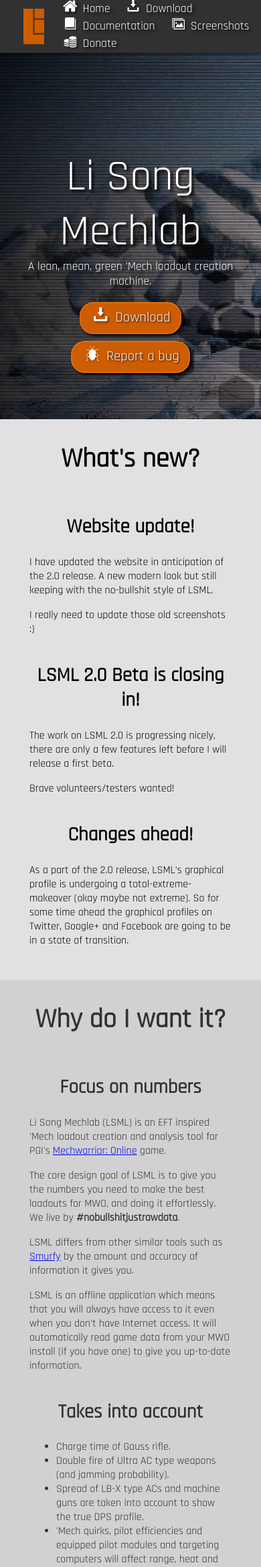
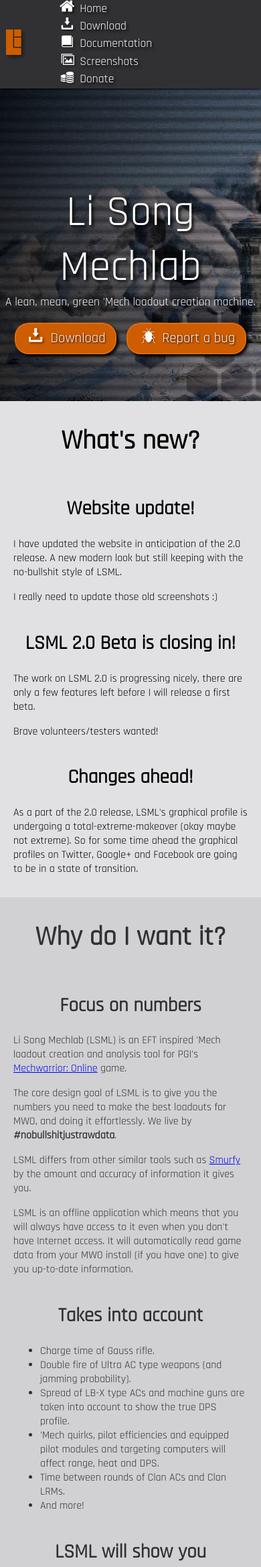
Before and after one commit to lisongmechlab/lsml, a PHP site: page / in a window 390 px wide. Shown: the top 2340 px of the page at 67% size. Run offline with PHP 8.4, Linux system fonts and the light colour scheme; some libraries are stand-ins or nearby versions.

Commit message:
Style tweaks.

```diff
--- a/index.html
+++ b/index.html
@@ -12,7 +12,9 @@
 </head>
 <body>
 <nav>
-    <img src="images/logo.svg" class="logo" alt="LSML"/>
+    <div>
+        <img src="images/logo.svg" class="logo" alt="LSML"/>
+    </div>
     <div style="flex-grow:20;"></div>
     <div class="buttons">
         <div><a href="index.html#about"><img src="icons/home.svg" alt="Home"/> Home </a></div>
--- a/theme.css
+++ b/theme.css
@@ -33,6 +33,8 @@ nav {
 
 nav .buttons{
     vertical-align: middle;
+    display: flex;
+    flex-flow: row;
 }
 
 .buttons div{
@@ -41,11 +43,13 @@ nav .buttons{
 
 nav .social{
     padding: 0.5em;
+    display: flex;
+    flex-flow: row;
 }
 
 nav .logo{
     height: 3em;
-    padding: 0.5em 0.5em 0.5em 2em;
+    padding: 0 0.5em 0 2em;
 }
 
 .button:SELECTED,
@@ -210,7 +214,7 @@ footer {
 }
 
 
-@media only screen and (max-width: 800px) {
+@media only screen and (max-width: 750px) {
     body,
     html{
         overflow-x: hidden;
@@ -220,16 +224,26 @@ footer {
     nav {
         position: relative;
     }
-    .content {
+    .content,
+    nav .social,
+    nav .buttons{
         flex-flow: column;
     }
+    nav .buttons{
+        flex-grow: 100;
+    }
+    nav .logo{
+        height: 3em;
+        padding: 0 0 0 0.5em;
+    }
+
     section{
-        padding: 1px 2em 2em 2em;
+        padding: 1px 0.5em 1em 0.5em;
     }
 }
 
-@media only screen and (min-width: 801px) and (max-width: 1024px) {
+@media only screen and (min-width: 751px) and (max-width: 1024px) {
     section{
-        padding: 1px 2em 2em 2em;
+        padding: 1px 1em 1em 1em;
     }
 }
```
Also changed, not shown: images/logo.svg.
